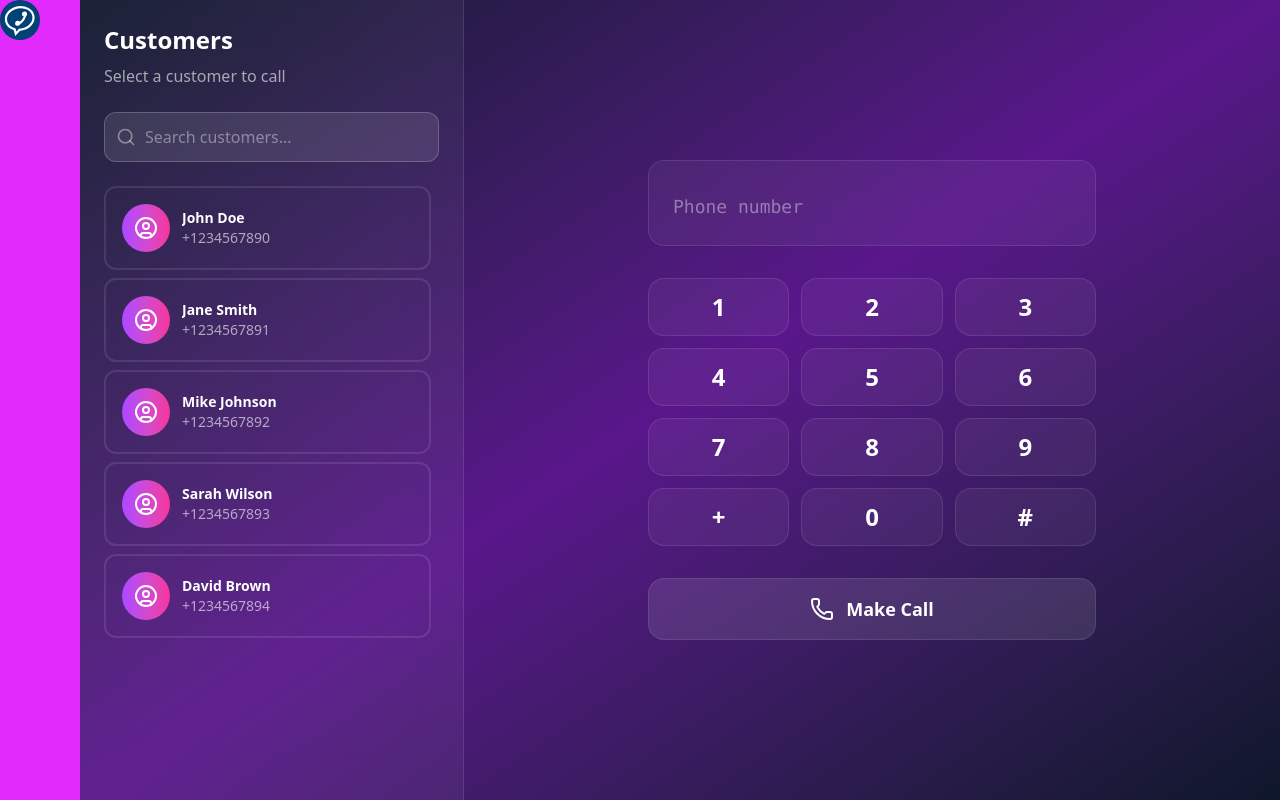
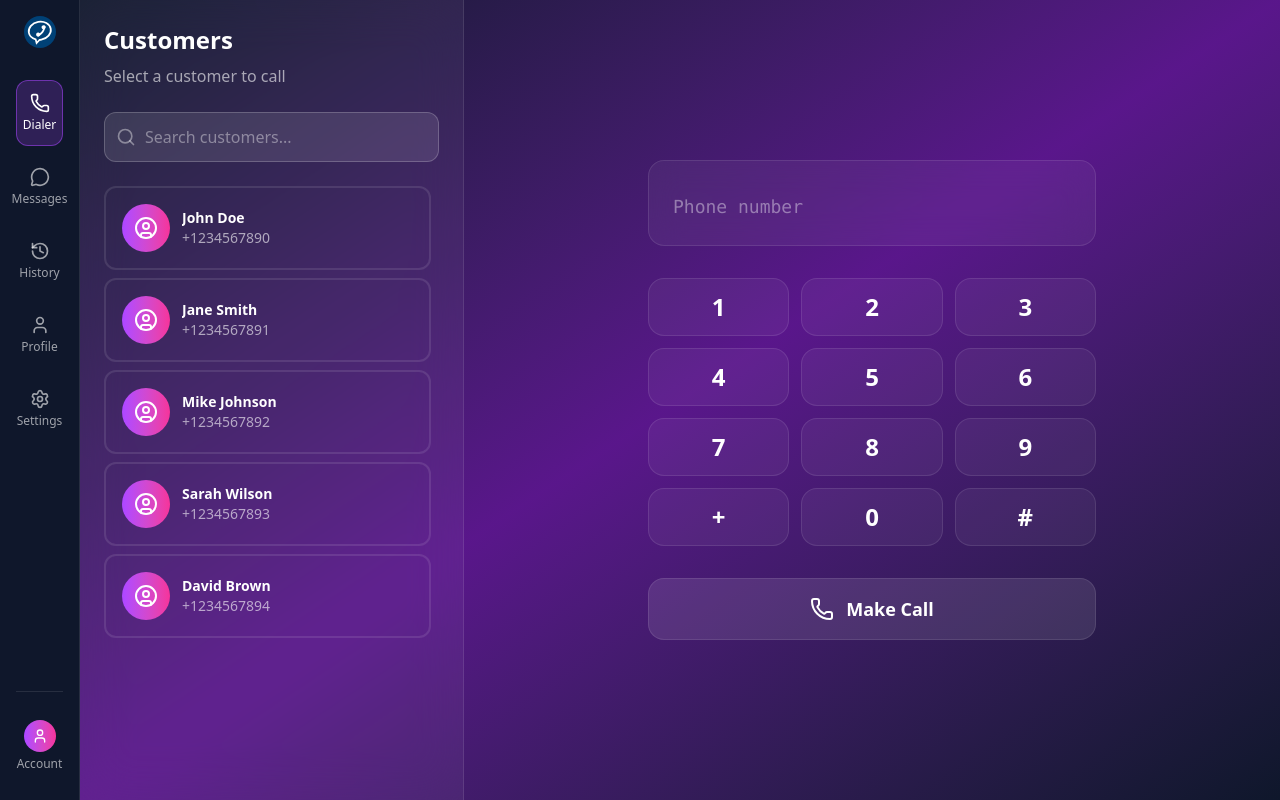
Before and after one commit to codewithshumon/callnow, a Next.js app: page /dialer in a window 1280 px wide. Built offline with nearby package versions, Linux system fonts and the light colour scheme.

Commit message:
add sidebar

```diff
--- a/app/(page)/dialer/components/CallList.jsx
+++ b/app/(page)/dialer/components/CallList.jsx
@@ -22,7 +22,6 @@ const CallList = ({
 
   return (
     <div className="flex-1 h-full flex flex-col">
-      {/* Header */}
       <div className="flex items-center justify-between p-6 border-b border-white/10">
         <div className="flex items-center space-x-4">
           <div className="w-12 h-12 bg-gradient-to-r from-purple-500 to-pink-500 rounded-full flex items-center justify-center">
@@ -41,7 +40,6 @@ const CallList = ({
         </button>
       </div>
 
-      {/* Call List */}
       <div className="flex-1 overflow-y-auto no-button-scrollbar p-6">
         <div className="space-y-4">
           {callHistory.map((call) => (
--- a/app/(page)/dialer/components/Dialer.jsx
+++ b/app/(page)/dialer/components/Dialer.jsx
@@ -1,4 +1,3 @@
-/* eslint-disable react-hooks/exhaustive-deps */
 "use client";
 
 import { useRef } from "react";
--- a/app/(page)/layouts/SideBar.jsx
+++ b/app/(page)/layouts/SideBar.jsx
@@ -1,12 +1,63 @@
 'use client'
 
 import { Logo } from "@/constant/svg"
+import { Phone, MessageCircle, Settings, User, History } from "lucide-react"
+import Link from "next/link"
+import { usePathname } from "next/navigation"
 
-export const SideBar = ({ className}) => {
+export const SideBar = ({ className }) => {
+  const pathname = usePathname()
+
+  const menuItems = [
+    { id: 'dialer', icon: Phone, label: 'Dialer', href: '/dialer' },
+    { id: 'messages', icon: MessageCircle, label: 'Messages', href: '/messages' },
+    { id: 'history', icon: History, label: 'History', href: '/history' },
+    { id: 'profile', icon: User, label: 'Profile', href: '/profile' },
+    { id: 'settings', icon: Settings, label: 'Settings', href: '/settings' },
+  ]
+
   return (
-    <div className={`${className} bg-fuchsia-500`}>
-      <div>
-          <Logo className=' w-10 h-10' />
+    <div className={`${className} bg-slate-900 border-r border-white/10 p-4 flex flex-col`}>
+      {/* Logo */}
+      <div className="mb-8 flex justify-center">
+        <Link href="/">
+          <Logo className='w-8 h-8 text-white' />
+        </Link>
+      </div>
+
+      {/* Navigation Menu */}
+      <nav className="flex-1 space-y-2">
+        {menuItems.map((item) => {
+          const Icon = item.icon
+          const isActive = pathname === item.href
+
+          return (
+            <Link
+              key={item.id}
+              href={item.href}
+              className={`w-full flex flex-col items-center space-y-1 p-3 rounded-xl transition-all duration-200 ${
+                isActive
+                  ? 'bg-purple-500/20 border border-purple-500/50 text-white'
+                  : 'text-white/60 hover:text-white hover:bg-white/5 border border-transparent'
+              }`}
+            >
+              <Icon className="h-5 w-5" />
+              <span className="text-xs font-medium text-center">{item.label}</span>
+            </Link>
+          )
+        })}
+      </nav>
+
+      <div className="pt-4 border-t border-white/10">
+        <Link
+          href="/account"
+          className="flex flex-col items-center space-y-1 p-3 text-white/60 hover:text-white transition-colors cursor-pointer"
+        >
+          <div className="w-8 h-8 bg-gradient-to-r from-purple-500 to-pink-500 rounded-full flex items-center justify-center">
+            <User className="h-4 w-4 text-white" />
+          </div>
+          <span className="text-xs font-medium text-center">Account</span>
+        </Link>
       </div>
     </div>
   )
```
